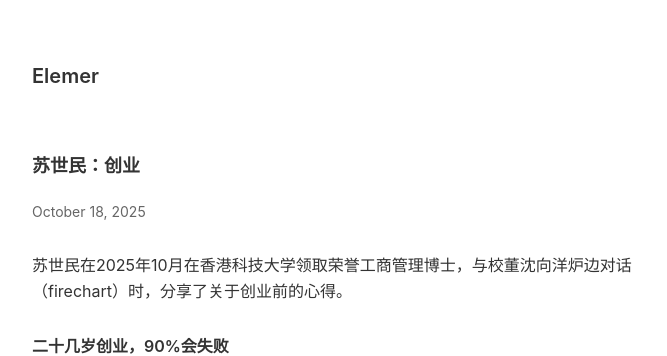
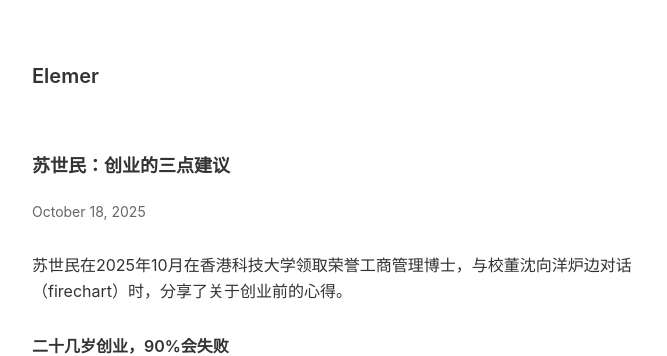
Before and after one commit to elemer1/elemer1.github.io, a Jekyll site: the page built from _writings/苏世民：不懂业务就创业.md, in a window 1280 px wide. Shown: the top 356 px of the page, without its empty margins (303-970 px from the left). Built offline with Jekyll 4.4.1, drawn with Linux system fonts in a browser that asks for light colours.

Commit message:
Update 苏世民：不懂业务就创业.md

```diff
--- a/_writings/苏世民：不懂业务就创业.md
+++ b/_writings/苏世民：不懂业务就创业.md
@@ -1,5 +1,5 @@
 ---
-title: 苏世民：创业
+title: 苏世民：创业的三点建议
 date: 2025-10-18
 ---
 
```
